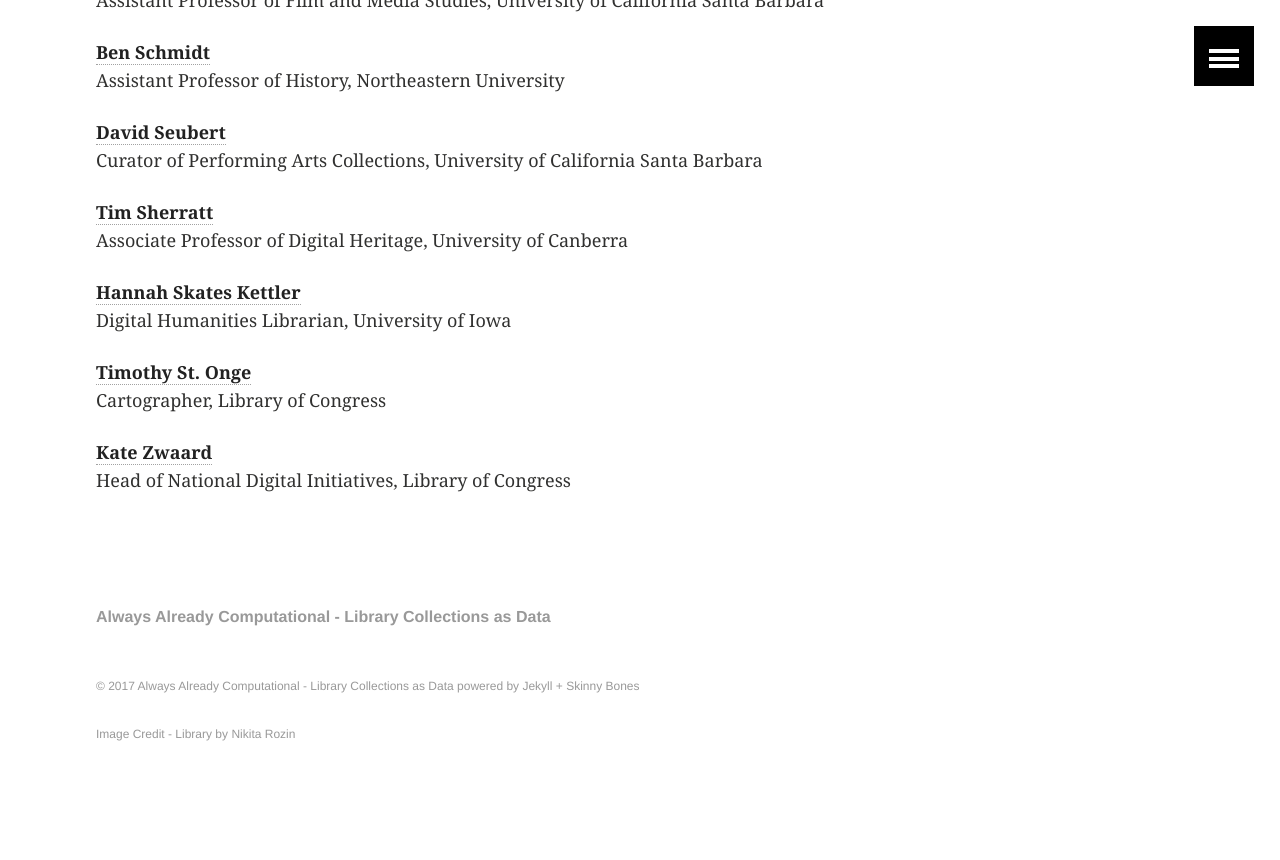
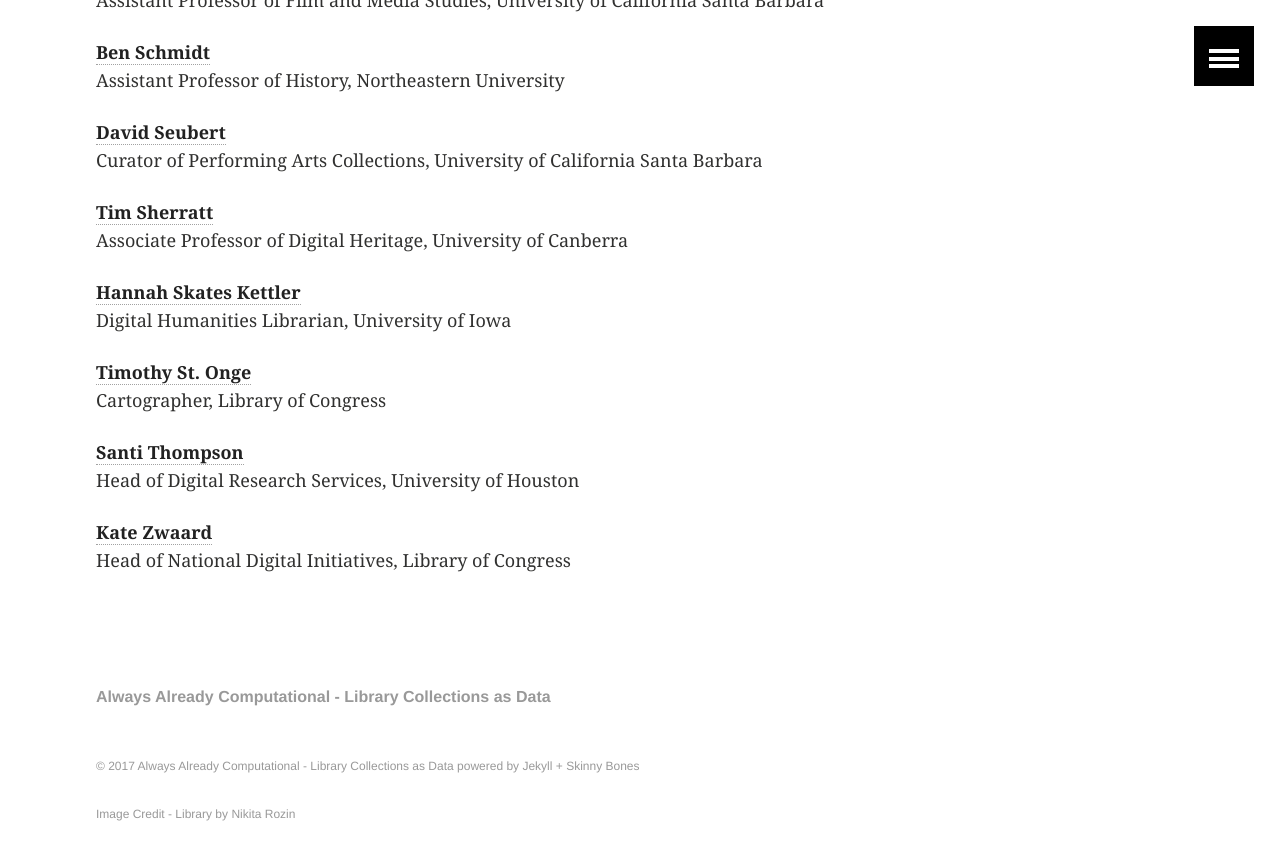
Before and after one commit to collectionsasdata/collectionsasdata.github.io, a Jekyll site: the page built from partners.md, in a window 1280 px wide and 900 px high, scrolled down 1767 px. Shown: the top 860 px of the window. Built offline with Jekyll 4.4.1, drawn with Linux system fonts in a browser that asks for light colours; before the commit the page ends 2587 px from its top, so only the background shows below that.

Commit message:
Update partners.md

```diff
--- a/partners.md
+++ b/partners.md
@@ -76,5 +76,8 @@ Digital Humanities Librarian, University of Iowa
 [**Timothy St. Onge**](http://timstonge.weebly.com/)<br/>
 Cartographer, Library of Congress
 
+[**Santi Thompson**](http://orcid.org/0000-0002-0337-6439)<br/>
+Head of Digital Research Services, University of Houston
+
 [**Kate Zwaard**](https://www.linkedin.com/in/kzwaard)<br/>
 Head of National Digital Initiatives, Library of Congress
```
